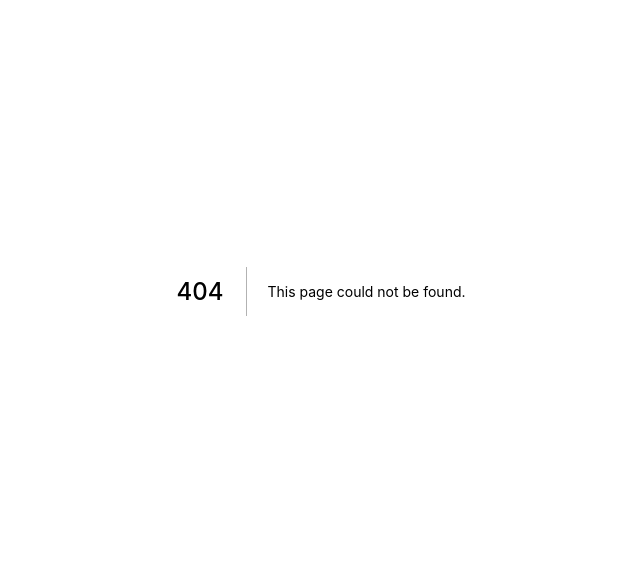
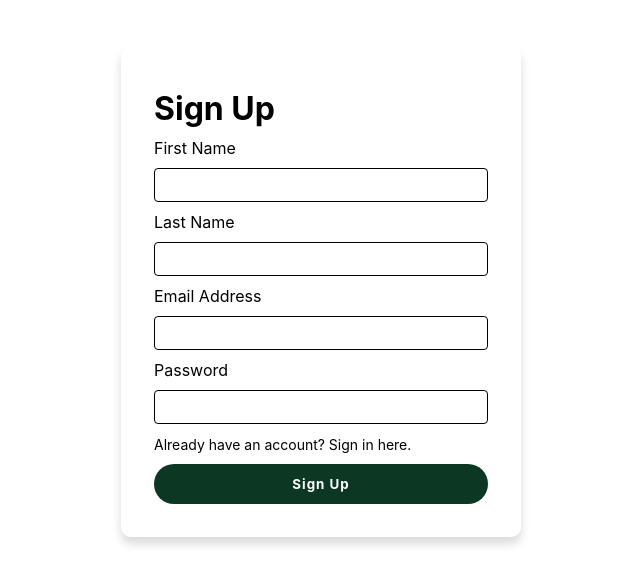
Before and after one commit to TmTanky/Dev-Jobs, a Next.js app: page /signup in a window 1280 px wide. Before the commit this address had no page. Shown: the part 109-694 px from the top of the page, without its empty margins (319-959 px from the left). Built offline with nearby package versions, Linux system fonts and the light colour scheme.

Commit message:
finished signup page

```diff
--- /dev/null
+++ b/components/Pages/SignUp/index.ts
@@ -0,0 +1,60 @@
+import styled from 'styled-components'
+
+export const S = {
+  Container: styled.div`
+    min-height: 100vh;
+    display: flex;
+    justify-content: center;
+    flex-direction: column;
+    align-items: center;
+  `,
+  Form: styled.form`
+    border-radius: 10px;
+    border: solid 0.5px white;
+    display: flex;
+    flex-direction: column;
+    width: 400px;
+    padding: 2rem;
+    /* height: 400px; */
+    box-shadow: 0px 7px 10px 0px #dbdbdb;
+    @media screen and (min-width: 300px) and (max-width: 500px) {
+      width: 100%;
+      box-shadow: none;
+    }
+  `,
+  Button: styled.button`
+    background-color: #358856;
+    border-radius: 25px;
+    border: none;
+    outline: none;
+    height: 40px;
+    margin-top: 10px;
+    color: white;
+    font-weight: 700;
+    letter-spacing: 1px;
+    cursor: pointer;
+    transition: all;
+    transition-duration: 0.5s;
+
+    &:disabled {
+      background-color: #0c3823;
+    }
+  `,
+  Label: styled.label``,
+  Heading1: styled.h1`
+    margin-top: 10px;
+    margin-bottom: 10px;
+  `,
+  Paragraph: styled.p`
+    margin-bottom: 20px;
+  `,
+  TextInput: styled.input`
+    border-radius: 4px;
+    padding: 0.5rem;
+    margin: 10px 0;
+    border: solid black 0.5px;
+    outline: none;
+    width: 100%;
+  `,
+  LinkContainer: styled.div``
+}
--- /dev/null
+++ b/pages/signup/index.tsx
@@ -0,0 +1,82 @@
+import { S as Login } from '@/components/Pages/SignUp/index'
+import Link from 'next/link'
+import React from 'react'
+import { useFormik } from 'formik'
+import Head from 'next/head'
+
+const LoginPage = () => {
+  const formik = useFormik({
+    initialValues: {
+      email: '',
+      password: '',
+      firstName: '',
+      lastName: ''
+    },
+    onSubmit: () => {
+      console.log(
+        formik.values.email,
+        formik.values.password,
+        formik.values.firstName,
+        formik.values.lastName
+      )
+    }
+  })
+
+  return (
+    <Login.Container>
+      <Head>
+        <title> LoremJobs | Create an account </title>
+      </Head>
+
+      <Login.Form onSubmit={formik.handleSubmit}>
+        <Login.Heading1> Sign Up </Login.Heading1>
+        <Login.Label htmlFor="Email Address"> First Name </Login.Label>
+        <Login.TextInput
+          name="firstName"
+          onChange={formik.handleChange}
+          value={formik.values.firstName}
+          type="text"
+        />
+        <Login.Label htmlFor="Email Address"> Last Name </Login.Label>
+        <Login.TextInput
+          name="lastName"
+          onChange={formik.handleChange}
+          value={formik.values.lastName}
+          type="text"
+        />
+        <Login.Label htmlFor="Email Address"> Email Address </Login.Label>
+        <Login.TextInput
+          name="email"
+          onChange={formik.handleChange}
+          value={formik.values.email}
+          type="email"
+        />
+        <Login.Label htmlFor="Password"> Password </Login.Label>
+        <Login.TextInput
+          name="password"
+          onChange={formik.handleChange}
+          value={formik.values.password}
+          type="password"
+        />
+        <Login.LinkContainer>
+          <Link href="/login"> Already have an account? Sign in here. </Link>{' '}
+        </Login.LinkContainer>
+        <Login.Button
+          disabled={
+            !formik.values.email ||
+            !formik.values.password ||
+            !formik.values.firstName ||
+            !formik.values.lastName
+              ? true
+              : false
+          }
+          type="submit"
+        >
+          Sign Up
+        </Login.Button>
+      </Login.Form>
+    </Login.Container>
+  )
+}
+
+export default LoginPage
```
